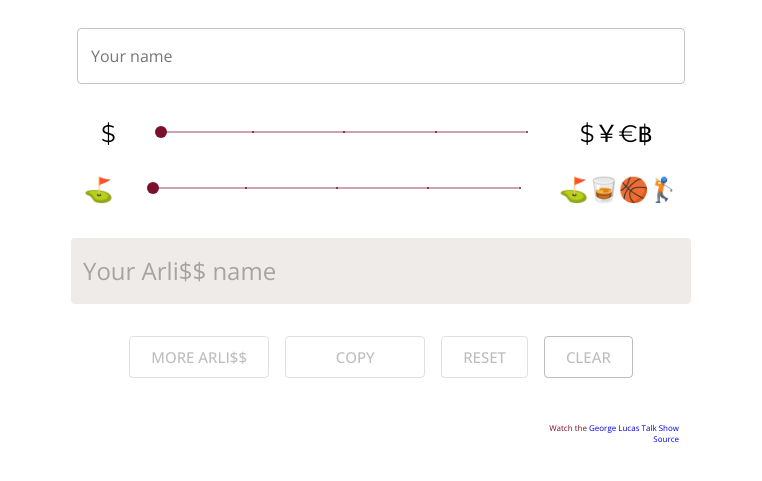
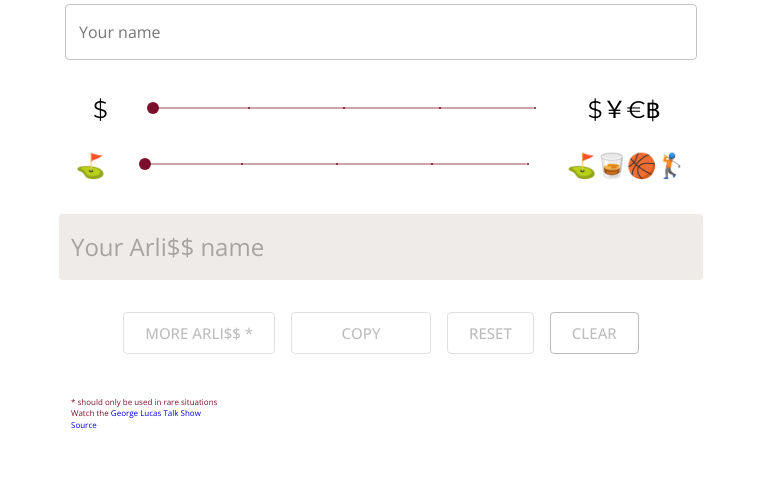
Before and after one commit to rabbitmaiden/arliss.me, a Gatsby site: page / in a window 1280 px wide. Shown: the part 153-634 px from the top of the page, without its empty margins (259-1021 px from the left). Built offline with nearby package versions, Linux system fonts and the light colour scheme; Gatsby itself is replaced by a stand-in of ours.

Commit message:
fixing some layout issues

```diff
--- a/src/pages/index.js
+++ b/src/pages/index.js
@@ -86,10 +86,12 @@ const useStyles = makeStyles({
   button: {
     marginLeft: '8px',
     marginRight: '8px',
+    marginBottom: '8px',
   },
   minWidthButton: {
     marginLeft: '8px',
     marginRight: '8px',
+    marginBottom: '8px',
     minWidth: '140px',
   },
   arlissName: {
@@ -102,7 +104,7 @@ const useStyles = makeStyles({
     fontSize: 20,
   },
   linkGroup: {
-    marginTop: '40px',
+    marginTop: '30px',
   },
   linkFont: {
     fontSize: '8px',
@@ -280,7 +282,7 @@ const IndexPage = () => {
 
   return (
     <ThemeProvider theme={theme}>
-      <div style={{ padding: 24 }}>
+      <div style={{ overflow: 'hidden' }}>
         <Grid
           container
           direction='row'
@@ -430,7 +432,7 @@ const IndexPage = () => {
               disabled={!name}
               onClick={handleSpecial}
             >
-              {special ? 'Less Arli$$' : 'More Arli$$'}
+              {special ? 'Less Arli$$' : 'More Arli$$ *'}
             </Button>
             <Button
               className={classes.minWidthButton}
@@ -471,14 +473,18 @@ const IndexPage = () => {
             lg={6}
             container
             direction='row'
-            justify='flex-end'
+            justify='flex-start'
           >
             <Typography
               className={classes.linkFont}
               variant='body2'
               color='primary'
-              align='right'
             >
+              <span>
+                * should only be used in rare situations
+              </span>
+              <br/>
+              <span>
                 Watch the{' '}
                 <a
                   className={classes.linkFont}
@@ -486,6 +492,7 @@ const IndexPage = () => {
                 >
                   George Lucas Talk Show
                 </a>
+              </span>
               <br />
               <a
                 className={classes.linkFont}
```
Lines whose indentation alone changed are shown as unchanged.
